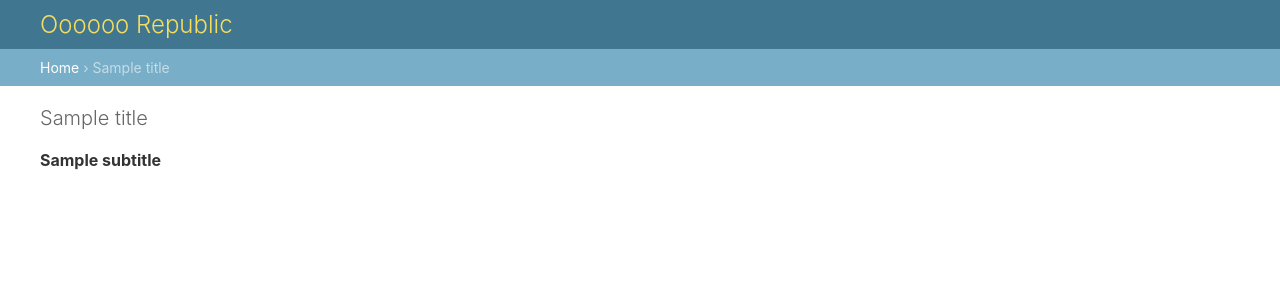
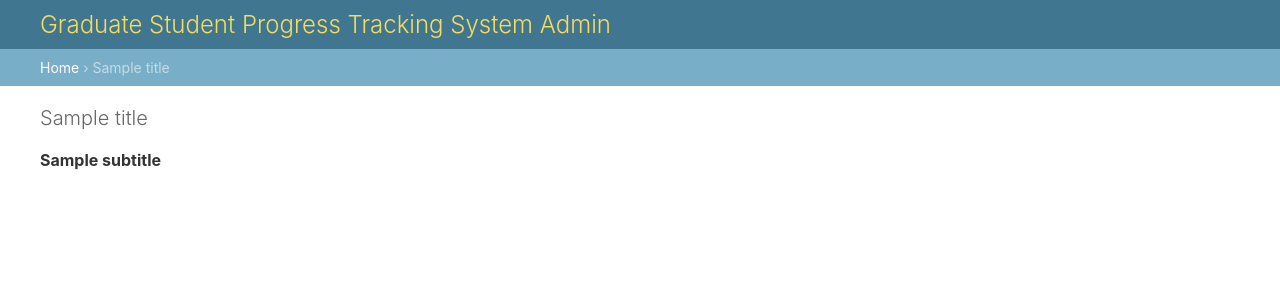
Before and after one commit to Sumbs/Graduate-Student-Progress-Tracking-System, a Django app: template templates/admin/base_site.html in a window 1280 px wide. Shown: the top 300 px of the page. Run offline with Django 4.2, Linux system fonts and the light colour scheme; the template is opened without the code that fills it: most values are stand-ins (such as "Sample title", 1, 10 or a date in 2020).

Commit message:
modified admin page title

```diff
--- a/templates/admin/base_site.html
+++ b/templates/admin/base_site.html
@@ -3,7 +3,7 @@
 {% block title %}{% if subtitle %}{{ subtitle }} | {% endif %}{{ title }} | {{ site_title|default:_('Django site admin') }}{% endblock %}
 
 {% block branding %}
-<h1 id="site-name"><a href="{% url 'admin:index' %}">Oooooo Republic</a></h1>
+<h1 id="site-name"><a href="{% url 'admin:index' %}">Graduate Student Progress Tracking System Admin</a></h1>
 {% endblock %}
 
 {% block nav-global %}{% endblock %}
```
